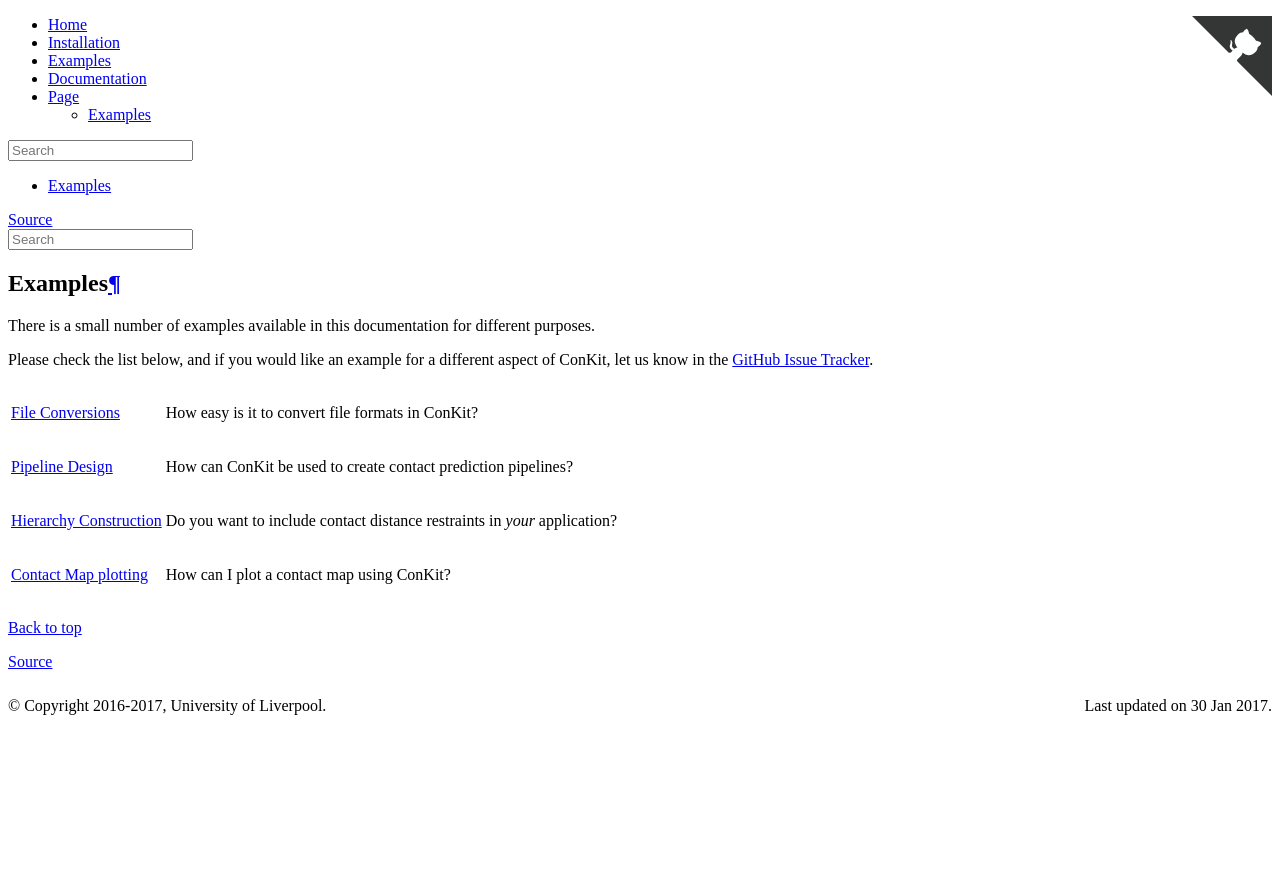
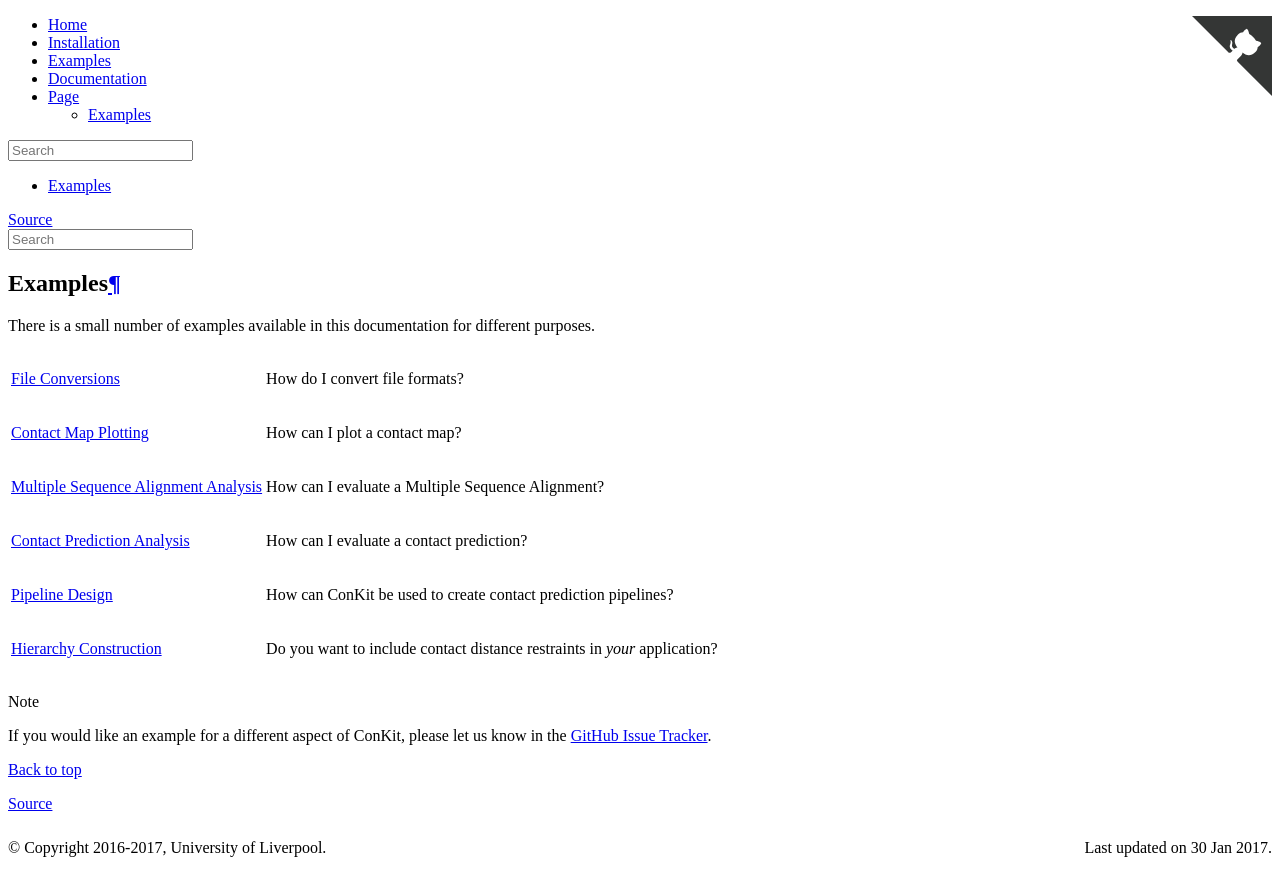
Before and after one commit to rigdenlab/conkit, a Sphinx documentation site: the page built from docs/examples.rst, in a window 1280 px wide. Shown: the top 896 px of the page. Built offline with Sphinx 7.4.7, drawn with Linux system fonts in a browser that asks for light colours.

Commit message:
examples added

```diff
--- a/docs/examples.rst
+++ b/docs/examples.rst
@@ -6,16 +6,19 @@ Examples
 
 There is a small number of examples available in this documentation for different purposes.
 
-Please check the list below, and if you would like an example for a different aspect of ConKit, let us know in the `GitHub Issue Tracker`_.
-
 +-----------------------------------------+---------------------------------------------------------------------------+
-| :ref:`example_file_conversion`          | How easy is it to convert file formats in ConKit?                         |
+| :ref:`example_file_conversion`          | How do I convert file formats?                                            |
++-----------------------------------------+---------------------------------------------------------------------------+
+| :ref:`example_plotting_a_map`           | How can I plot a contact map?                                             |
++-----------------------------------------+---------------------------------------------------------------------------+
+| :ref:`example_analyse_msa`              | How can I evaluate a Multiple Sequence Alignment?                         |
++-----------------------------------------+---------------------------------------------------------------------------+
+| :ref:`example_analyse_conpred`          | How can I evaluate a contact prediction?                                  |
 +-----------------------------------------+---------------------------------------------------------------------------+
 | :ref:`example_pipeline_creation`        | How can ConKit be used to create contact prediction pipelines?            |
 +-----------------------------------------+---------------------------------------------------------------------------+
 | :ref:`example_constructing_a_hierarchy` | Do you want to include contact distance restraints in *your* application? |
 +-----------------------------------------+---------------------------------------------------------------------------+
-| :ref:`example_plotting_a_map`           | How can I plot a contact map using ConKit?                                |
-+-----------------------------------------+---------------------------------------------------------------------------+
 
-.. _GitHub Issue Tracker: https://github.com/fsimkovic/conkit/issues
+.. note::
+   If you would like an example for a different aspect of ConKit, please let us know in the `GitHub Issue Tracker <https://github.com/fsimkovic/conkit/issues>`_.
--- /dev/null
+++ b/docs/examples/analyse_conpred.rst
@@ -0,0 +1,6 @@
+.. _example_analyse_conpred:
+
+Contact Prediction Analysis
+===========================
+
+...
--- a/docs/examples/pipeline.rst
+++ b/docs/examples/pipeline.rst
@@ -91,7 +91,7 @@ Great, now we have generated a sequence alignment, which is stored in the filena
 
 The above command results in a final alignment which is nearly ready to be subjected to CCMpred for contact prediction. However, CCMpred does not like the A3M format the HHblits produced. Thus, we need to convert it into a format that CCMpred recognizes. This is the point where ConKit's main functionality comes in, the conversion of files.
 
-First, we need to create file handlers for the input and output files. Then we can parse them to the ConKit I/O package for conversion, whereby we need to specify the input format, here ``a3m`` and output format ``jones``. For a full list of file fo    rmats available, head over to the :ref:`file_formats`.
+First, we need to create file handlers for the input and output files. Then we can parse them to the ConKit I/O package for conversion, whereby we need to specify the input format, here ``a3m`` and output format ``jones``. For a full list of file formats available, head over to the :ref:`file_formats`.
 
 .. code-block:: python
 
```
Also changed, not shown: docs/examples/analyse_msa.rst (added, +46 -0 lines), docs/examples/file_conversion.rst (added, +66 -0 lines), docs/examples/map_plotting.rst (added, +35 -0 lines).
